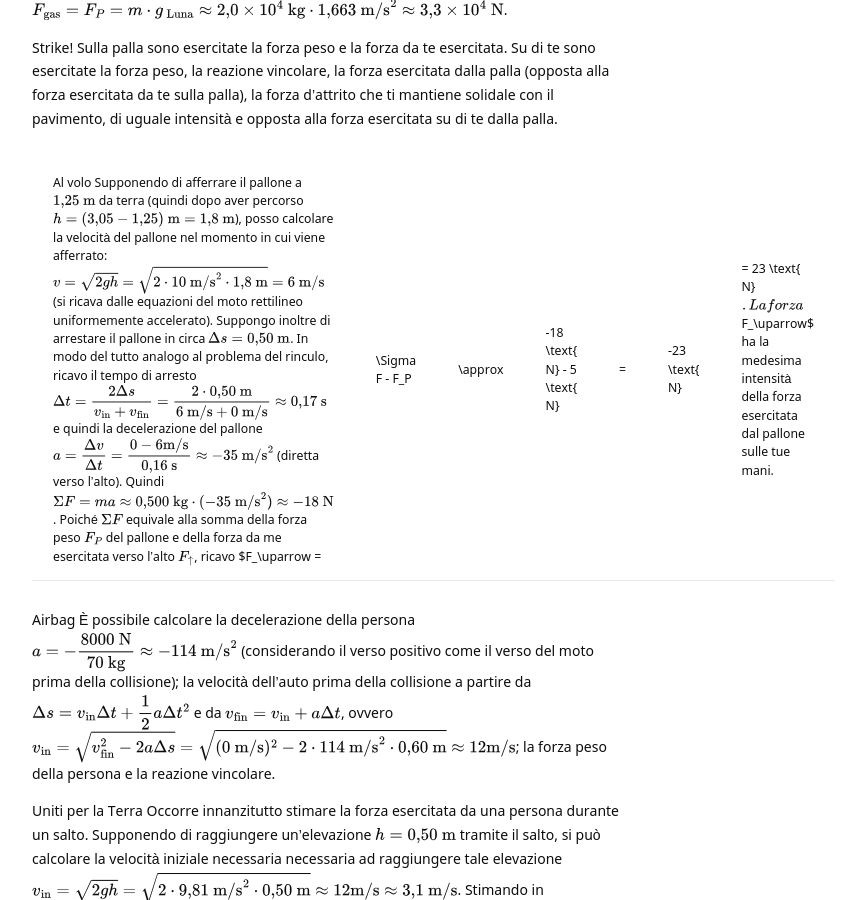
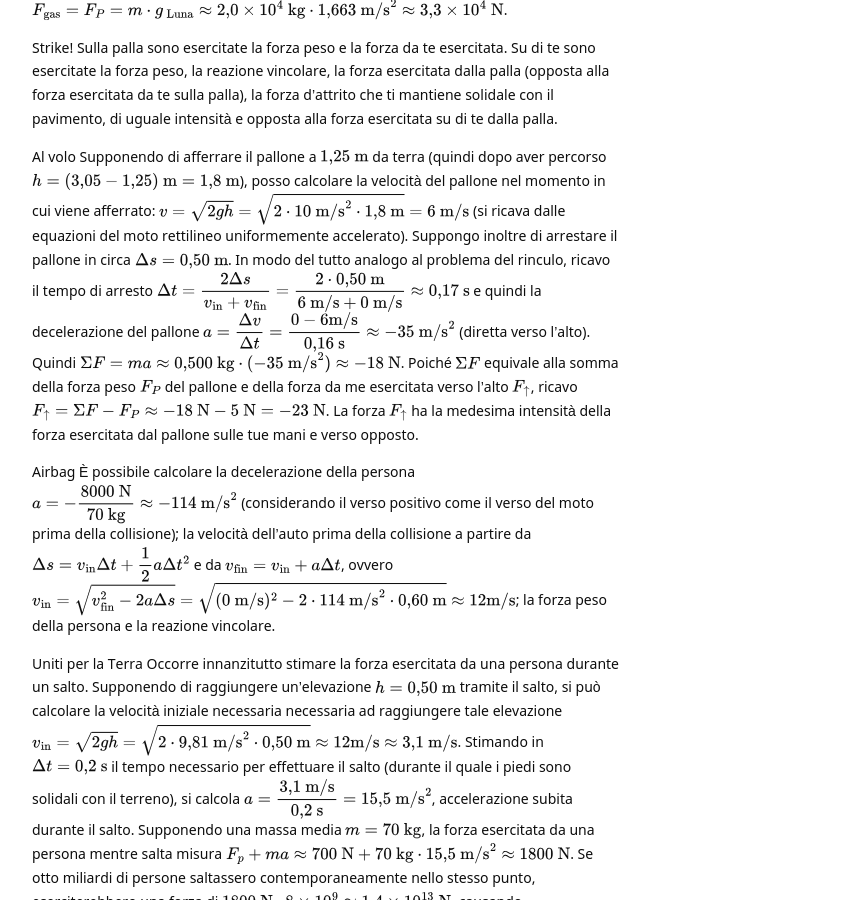
Before and after one commit to Bradwave/matephis, a Jekyll site: the page built from _notes/Public/soluzioni-dinamica.md, in a window 1280 px wide and 900 px high, scrolled down 3326 px. Shown: the whole window, without its empty margins (314-1159 px from the left). Built offline with Jekyll 4.4.1, drawn with Linux system fonts in a browser that asks for light colours.

Commit message:
Fixes a thing in the Newton's Laws exercises solutions.

```diff
--- a/_notes/Public/soluzioni-dinamica.md
+++ b/_notes/Public/soluzioni-dinamica.md
@@ -62,7 +62,7 @@ tags:
 
 **Strike!** Sulla palla sono esercitate la forza peso e la forza da te esercitata. Su di te sono esercitate la forza peso, la reazione vincolare, la forza esercitata dalla palla (opposta alla forza esercitata da te sulla palla), la forza d'attrito che ti mantiene solidale con il pavimento, di uguale intensità e opposta alla forza esercitata su di te dalla palla.
 
-**Al volo** Supponendo di afferrare il pallone a $1{,}25 \text{ m}$ da terra (quindi dopo aver percorso $h = (3{,}05 - 1{,}25) \text{ m} = 1{,}8 \text{ m}$), posso calcolare la velocità del pallone nel momento in cui viene afferrato: $v = \sqrt{2gh} = \sqrt{2 \cdot 10 \text{ m/s}^2 \cdot 1{,}8 \text{ m}} = 6 \text{ m/s}$ (si ricava dalle equazioni del moto rettilineo uniformemente accelerato). Suppongo inoltre di arrestare il pallone in circa $\Delta s = 0{,}50 \text{ m}$. In modo del tutto analogo al problema del rinculo, ricavo il tempo di arresto $\Delta t = \dfrac{2 \Delta s}{v_\text{in} + v_\text{fin}} = \dfrac{2 \cdot 0{,}50 \text{ m}}{6 \text{ m/s} + 0 \text{ m/s}} \approx 0{,}17 \text{ s}$ e quindi la decelerazione del pallone $a = \dfrac{\Delta v}{\Delta t} = \dfrac{0 - 6 \text{m/s}}{0{,}16 \text{ s}} \approx -35 \text{ m/s}^2$ (diretta verso l'alto). Quindi $\Sigma F = m a \approx 0{,}500 \text{ kg} \cdot (-35 \text{ m/s}^2) \approx -18 \text{ N}$. Poiché $\Sigma F$ equivale alla somma della forza peso $F_P$ del pallone e della forza da me esercitata verso l'alto $F_\uparrow$, ricavo $F_\uparrow = |\Sigma F - F_P| \approx |-18 \text{ N} - 5 \text{ N}| = |-23 \text{ N}| = 23 \text{ N}$. La forza $F_\uparrow$ ha la medesima intensità della forza esercitata dal pallone sulle tue mani.
+**Al volo** Supponendo di afferrare il pallone a $1{,}25 \text{ m}$ da terra (quindi dopo aver percorso $h = (3{,}05 - 1{,}25) \text{ m} = 1{,}8 \text{ m}$), posso calcolare la velocità del pallone nel momento in cui viene afferrato: $v = \sqrt{2gh} = \sqrt{2 \cdot 10 \text{ m/s}^2 \cdot 1{,}8 \text{ m}} = 6 \text{ m/s}$ (si ricava dalle equazioni del moto rettilineo uniformemente accelerato). Suppongo inoltre di arrestare il pallone in circa $\Delta s = 0{,}50 \text{ m}$. In modo del tutto analogo al problema del rinculo, ricavo il tempo di arresto $\Delta t = \dfrac{2 \Delta s}{v_\text{in} + v_\text{fin}} = \dfrac{2 \cdot 0{,}50 \text{ m}}{6 \text{ m/s} + 0 \text{ m/s}} \approx 0{,}17 \text{ s}$ e quindi la decelerazione del pallone $a = \dfrac{\Delta v}{\Delta t} = \dfrac{0 - 6 \text{m/s}}{0{,}16 \text{ s}} \approx -35 \text{ m/s}^2$ (diretta verso l'alto). Quindi $\Sigma F = m a \approx 0{,}500 \text{ kg} \cdot (-35 \text{ m/s}^2) \approx -18 \text{ N}$. Poiché $\Sigma F$ equivale alla somma della forza peso $F_P$ del pallone e della forza da me esercitata verso l'alto $F_\uparrow$, ricavo $F_\uparrow = \Sigma F - F_P \approx -18 \text{ N} - 5 \text{ N} = -23 \text{ N}$. La forza $F_\uparrow$ ha la medesima intensità della forza esercitata dal pallone sulle tue mani e verso opposto.
 
 **Airbag** È possibile calcolare la decelerazione della persona $a = -\dfrac{8000 \text{ N}}{70 \text{ kg}} \approx -114 \text{ m/s}^2$ (considerando il verso positivo come il verso del moto prima della collisione); la velocità dell'auto prima della collisione a partire da $\Delta s = v_\text{in}\Delta t + \dfrac 1 2 a \Delta t^2$ e da $v_\text{fin} = v_\text{in} + a \Delta t$, ovvero $v_\text{in} = \sqrt{v_\text{fin}^2 - 2 a \Delta s} = \sqrt{(0 \text{ m/s})^2 - 2 \cdot 114 \text{ m/s}^2 \cdot 0{,}60 \text{ m}} \approx 12 \text{m/s}$; la forza peso della persona e la reazione vincolare.
 
```
